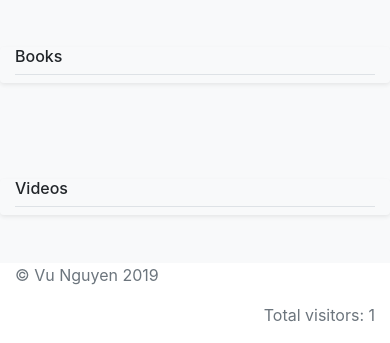
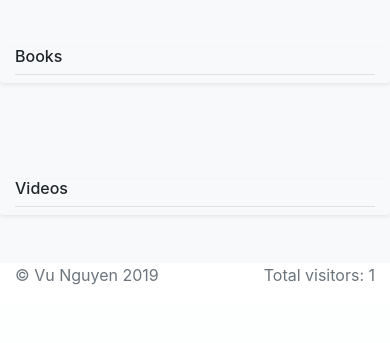
Before and after one commit to VuNLT/portfolio-project, a Django app: page / in a window 390 px wide. Shown: the part 711-1054 px from the top of the page. After the commit the page ends 996 px from the top, so only its background shows below. Run offline with Django 3.2, Linux system fonts and the light colour scheme; data comes from the database, SQL or seed files in the repository; data that the repository does not hold is empty; some libraries are stand-ins or nearby versions.

Commit message:
minor changes

```diff
--- a/portfolio/templates/base.html
+++ b/portfolio/templates/base.html
@@ -59,10 +59,10 @@
 	<footer class="text-muted">
 		<div class="container">
             <div class="row">
-                <div class="col-md-6 text-left">
+                <div class="col text-left">
                     <p>&copy; Vu Nguyen 2019 </p><!-- {% now 'Y' %} -->
                 </div>
-                <div class="col-md-6 text-right">
+                <div class="col text-right">
                     {% if home_active %}
                     <p>Total visitors: {{ hits }}</p>
                     {% endif %}
```
